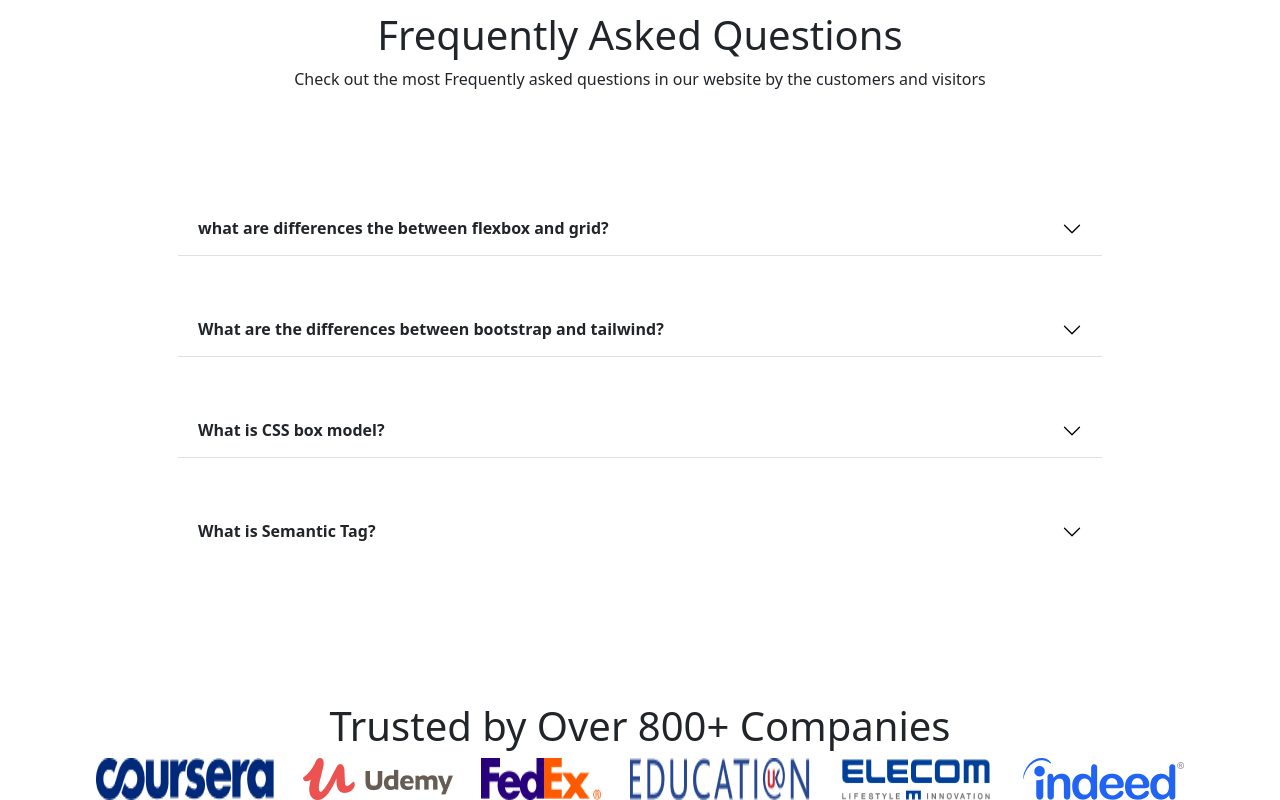
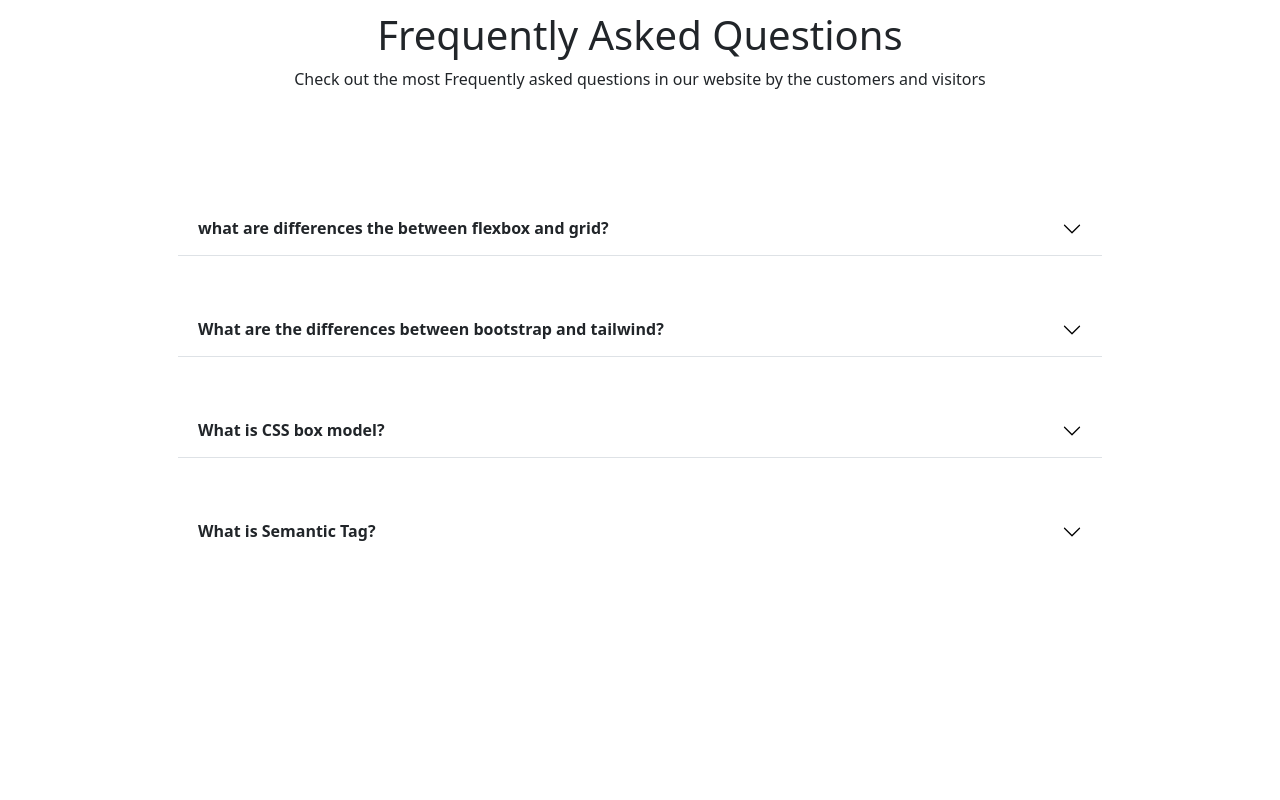
Before and after one commit to MehediHasanRumi/edtech-website, a plain HTML site: page index.html in a window 1280 px wide. Shown: the part 1989-2789 px from the top of the page. After the commit the page ends 2643 px from the top, so only its background shows below. Drawn offline with nearby package versions, Linux system fonts and the light colour scheme.

```diff
--- a/index.html
+++ b/index.html
@@ -357,22 +357,22 @@
 
         </section>
         <!-- modal section end  -->
-        <!-- different companies section  -->
-        <section class="container mt-5">
+        <!-- different companies section  start -->
+        <section class="container mt-5  d-none d-lg-block d-xl-none  ">
             <h1 class="text-center">
                 Trusted by Over 800+ Companies
             </h1>
-            <div class="d-flex justify-content-around ">
-                <img src="images/company/company-1.png" alt="">
-                <img src="images/company/company-2.png" alt="">
-                <img src="images/company/company-3.png" alt="">
-                <img src="images/company/company-4.png" alt="">
-                <img src="images/company/company-5.png" alt="">
-                <img src="images/company/company-6.png" alt="">
+            <div class="mt-5 d-flex justify-content-around">
+                <img src="images/company/company-1.png" class="img-fluid" alt="">
+                <img src="images/company/company-2.png" class="img-fluid" alt="">
+                <img src="images/company/company-3.png" class="img-fluid" alt="">
+                <img src="images/company/company-4.png" class="img-fluid" alt="">
+                <img src="images/company/company-5.png" class="img-fluid" alt="">
+                <img src="images/company/company-6.png" class="img-fluid" alt="">
             </div>
 
         </section>
-
+        <!-- different companies section  end -->
     </main>
 
     <script src="https://cdn.jsdelivr.net/npm/bootstrap@5.2.0/dist/js/bootstrap.bundle.min.js"
```
